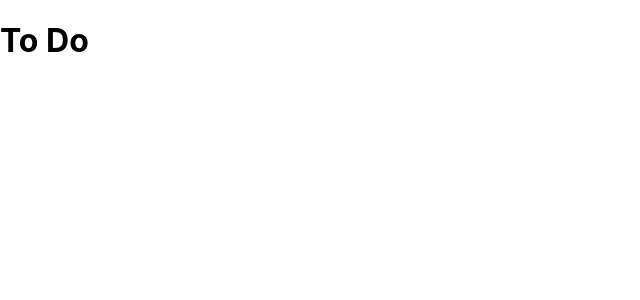
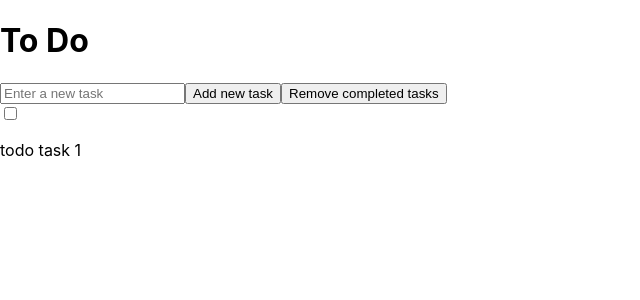
Before and after one commit to Wolven531/react-hooks-todo, a React (Create React App) app: page / in a window 1280 px wide. Shown: the top 300 px of the page, without its empty margins (0-640 px from the left). Built offline with nearby package versions, Linux system fonts and the light colour scheme.

Commit message:
Use new Todo components in App

```diff
--- a/src/App.tsx
+++ b/src/App.tsx
@@ -1,5 +1,7 @@
 import React, { useState } from 'react'
 
+import { TodoForm } from './TodoForm'
+import { TodoList } from './TodoList'
 import { TodoModel } from './TodoModel'
 
 import './App.css'
@@ -13,6 +15,13 @@ const App = () => {
 	return (
 		<div className="app">
 			<h1>To Do</h1>
+			<TodoForm
+				todos={todos}
+				todo={todo}
+				setTodo={setTodo}
+				setTodos={setTodos}
+			/>
+			<TodoList setTodos={setTodos} todos={todos} />
 		</div>
 	)
 }
```
